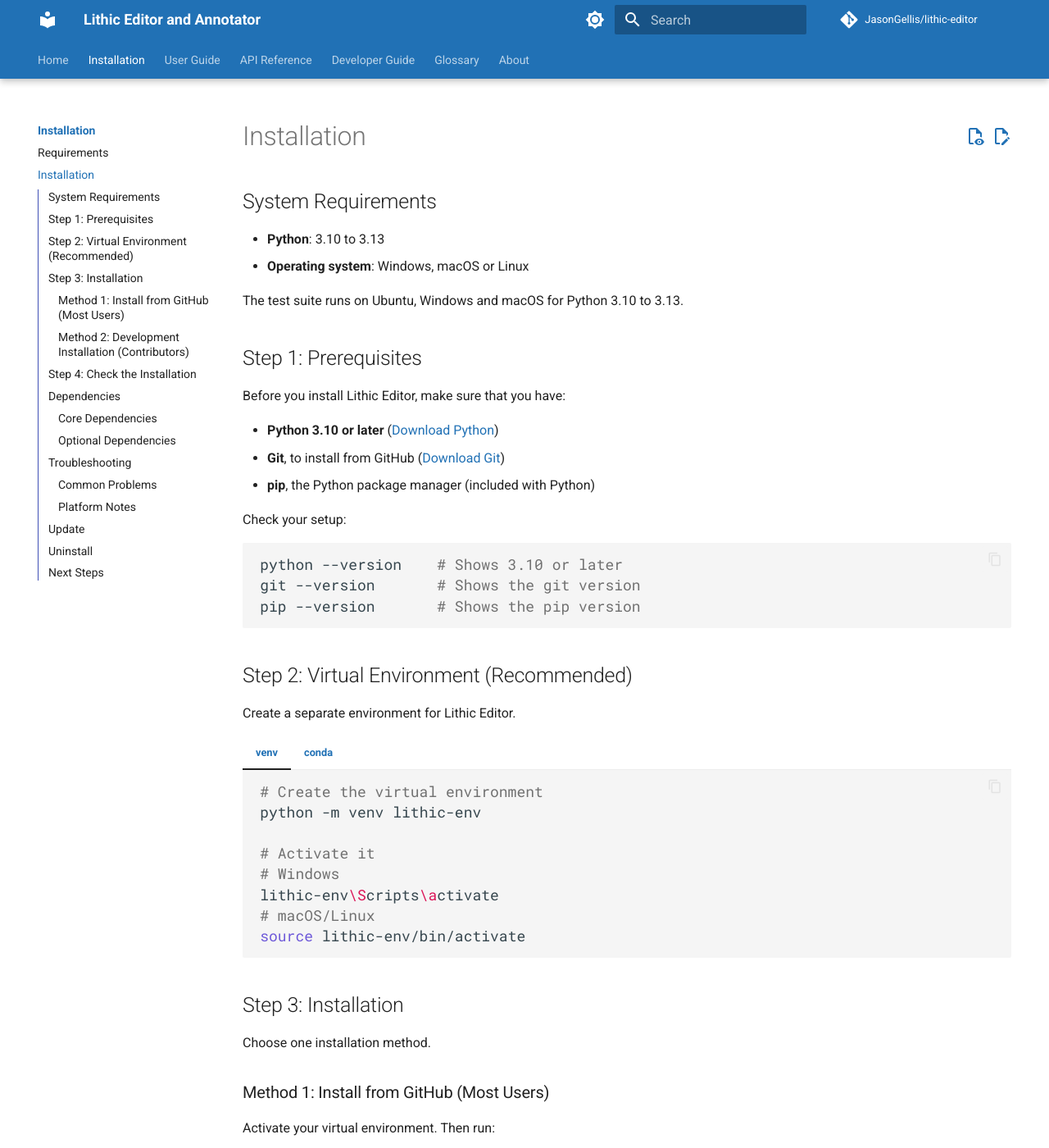
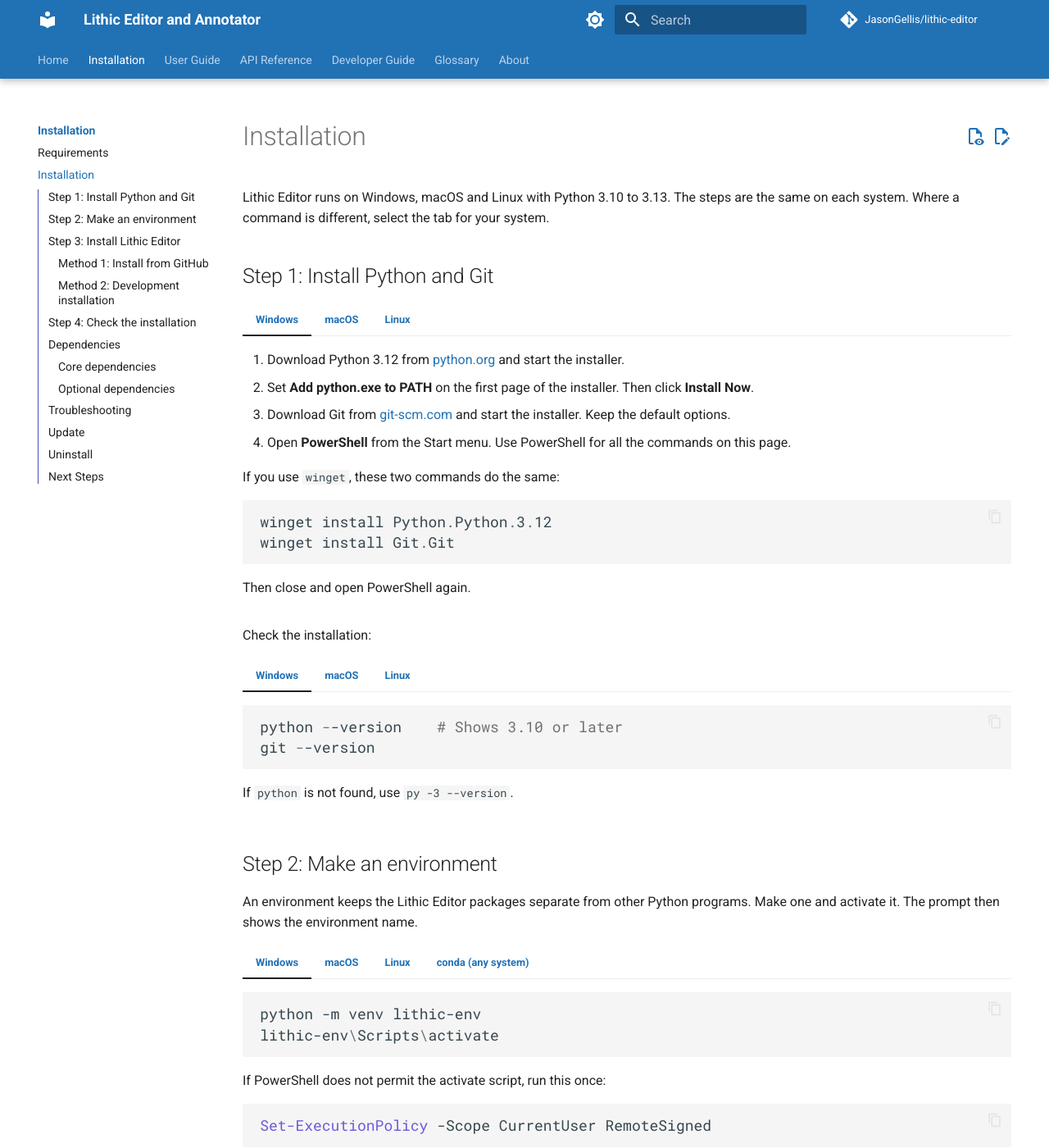
Before and after one commit to JasonGellis/lithic-editor, an MkDocs documentation site: the page built from docs/getting-started/installation.md, in a window 1280 px wide and 1400 px high. Shown: the whole window at 82% size. Built offline with MkDocs 1.6.1 and Material for MkDocs 9.7.7, drawn with Linux system fonts in a browser that asks for light colours; comment, search, counter and statistics services are not loaded; the version menu is left out; some of the changed text lies outside the part shown.

Commit message:
Give the installation page steps for each operating system
Add how to install Python and Git, which terminal to use, and how to
make and activate an environment on Windows, macOS and Linux, with a tab
for each system where the commands differ. Add the Qt system libraries
for Linux, the PowerShell execution policy note, and a troubleshooting
entry for a command that is not found. Point the operating-system
section of the requirements page to it instead of listing systems with
no steps.

````diff
--- a/docs/getting-started/installation.md
+++ b/docs/getting-started/installation.md
@@ -1,111 +1,153 @@
 # Installation
 
-## System Requirements
+Lithic Editor runs on Windows, macOS and Linux with Python 3.10 to 3.13. The steps are the same on each system. Where a command is different, select the tab for your system.
 
-- **Python**: 3.10 to 3.13
-- **Operating system**: Windows, macOS or Linux
+## Step 1: Install Python and Git
 
-The test suite runs on Ubuntu, Windows and macOS for Python 3.10 to 3.13.
+=== "Windows"
+    1. Download Python 3.12 from [python.org](https://www.python.org/downloads/windows/) and start the installer.
+    2. Set **Add python.exe to PATH** on the first page of the installer. Then click **Install Now**.
+    3. Download Git from [git-scm.com](https://git-scm.com/download/win) and start the installer. Keep the default options.
+    4. Open **PowerShell** from the Start menu. Use PowerShell for all the commands on this page.
 
-## Step 1: Prerequisites
+    If you use `winget`, these two commands do the same:
+    ```powershell
+    winget install Python.Python.3.12
+    winget install Git.Git
+    ```
+    Then close and open PowerShell again.
 
-Before you install Lithic Editor, make sure that you have:
+=== "macOS"
+    1. Open **Terminal** from Applications > Utilities. Use Terminal for all the commands on this page.
+    2. Install the command line tools. This installs Git:
+       ```bash
+       xcode-select --install
+       ```
+    3. Install Python 3.12. With [Homebrew](https://brew.sh):
+       ```bash
+       brew install python@3.12
+       ```
+       Or download the installer from [python.org](https://www.python.org/downloads/macos/) and start it.
 
-- **Python 3.10 or later** ([Download Python](https://www.python.org/downloads/))
-- **Git**, to install from GitHub ([Download Git](https://git-scm.com/downloads))
-- **pip**, the Python package manager (included with Python)
+=== "Linux"
+    Open a terminal. Use it for all the commands on this page. Install Python, pip, venv and Git with your package manager:
 
-Check your setup:
+    ```bash
+    # Ubuntu / Debian
+    sudo apt-get update
+    sudo apt-get install python3 python3-pip python3-venv git
 
-```bash
-python --version    # Shows 3.10 or later
-git --version       # Shows the git version
-pip --version       # Shows the pip version
-```
+    # Fedora
+    sudo dnf install python3 python3-pip git
 
-## Step 2: Virtual Environment (Recommended)
+    # Arch
+    sudo pacman -S python python-pip git
+    ```
 
-Create a separate environment for Lithic Editor.
+    The GUI needs the Qt system libraries:
+    ```bash
+    # Ubuntu / Debian
+    sudo apt-get install libxcb-xinerama0 libxcb-cursor0 libgl1 libegl1
+    ```
 
-=== "venv"
+Check the installation:
+
+=== "Windows"
+    ```powershell
+    python --version    # Shows 3.10 or later
+    git --version
+    ```
+    If `python` is not found, use `py -3 --version`.
+
+=== "macOS"
     ```bash
-    # Create the virtual environment
+    python3 --version   # Shows 3.10 or later
+    git --version
+    ```
+
+=== "Linux"
+    ```bash
+    python3 --version   # Shows 3.10 or later
+    git --version
+    ```
+
+## Step 2: Make an environment
+
+An environment keeps the Lithic Editor packages separate from other Python programs. Make one and activate it. The prompt then shows the environment name.
+
+=== "Windows"
+    ```powershell
     python -m venv lithic-env
+    lithic-env\Scripts\activate
+    ```
+    If PowerShell does not permit the activate script, run this once:
+    ```powershell
+    Set-ExecutionPolicy -Scope CurrentUser RemoteSigned
+    ```
 
-    # Activate it
-    # Windows
-    lithic-env\Scripts\activate
-    # macOS/Linux
+=== "macOS"
+    ```bash
+    python3 -m venv lithic-env
     source lithic-env/bin/activate
     ```
 
-=== "conda"
+=== "Linux"
     ```bash
-    # Create the conda environment
+    python3 -m venv lithic-env
+    source lithic-env/bin/activate
+    ```
+
+=== "conda (any system)"
+    ```bash
     conda create -n lithic python=3.12
     conda activate lithic
     ```
 
-## Step 3: Installation
+Activate the environment each time you open a new terminal before you use Lithic Editor.
 
-Choose one installation method.
+## Step 3: Install Lithic Editor
 
-### Method 1: Install from GitHub (Most Users)
+With the environment active, select one method.
 
-Activate your virtual environment. Then run:
+### Method 1: Install from GitHub
+
+For most users.
 
 ```bash
-# Install from GitHub
 pip install git+https://github.com/JasonGellis/lithic-editor.git
 ```
 
 To install a tagged release, add `@<tag>` to the end of the URL.
 
-### Method 2: Development Installation (Contributors)
+### Method 2: Development installation
 
-Use this method if you want to change the code.
+For users who change the code.
 
 ```bash
-# Clone the repository
 git clone https://github.com/JasonGellis/lithic-editor.git
 cd lithic-editor
 
-# Editable install
-pip install -e .
-
-# Editable install with the test tools
-pip install -e ".[test]"
-
-# Editable install with the test tools and ruff
-pip install -e ".[dev]"
-
-# Editable install with the documentation tools
-pip install -e ".[docs]"
-
-# Editable install with all tools
-pip install -e ".[dev,docs]"
+pip install -e .              # the package
+pip install -e ".[dev]"       # the package, the tests and ruff
+pip install -e ".[docs]"      # the package and the documentation tools
+pip install -e ".[dev,docs]"  # all tools
 ```
 
-## Step 4: Check the Installation
+pip installs all dependencies with the package. This includes `opencv-contrib-python`, which the neural upscaling models need.
 
-Run these commands:
+## Step 4: Check the installation
 
 ```bash
-# Show the version
-lithic-editor --version
+lithic-editor --version   # Shows the version
+lithic-editor --help      # Shows the commands
+lithic-editor gui         # Starts the GUI
+```
 
-# Show the help
-lithic-editor --help
-
-# Start the GUI (opens a window)
-lithic-editor --gui
-```
+On macOS, the first start of the GUI can open a Security & Privacy dialog. Give the permission.
 
 ## Dependencies
 
-### Core Dependencies
-
-pip installs all core dependencies with the package.
+### Core dependencies
 
 | Package | Purpose |
 |---------|---------|
@@ -116,11 +158,12 @@
 | scikit-image | Thresholding and skeletonization |
 | networkx | Graph analysis |
 | scipy | Scientific computing |
+| PyYAML | The configuration file |
 
 !!! note "opencv-contrib-python"
     The neural upscaling models need the `contrib` build of OpenCV. The plain `opencv-python` package does not include them.
 
-### Optional Dependencies
+### Optional dependencies
 
 | Group | Purpose | Packages |
 |-------|---------|----------|
@@ -128,87 +171,59 @@
 | `dev` | Run the tests and the linter | `test` packages and ruff |
 | `docs` | Build the documentation | mkdocs, mkdocs-material, mkdocs-material-extensions, pymdown-extensions |
 
-If the automatic installation fails, install the core dependencies by hand:
-
-```bash
-# Core dependencies
-pip install numpy opencv-contrib-python Pillow PyQt5 scikit-image networkx scipy
-```
-
 You do not need the `docs` packages to read the documentation. Run `lithic-editor docs` to open the online documentation.
 
 ## Troubleshooting
 
-### Common Problems
+??? failure "'lithic-editor' is not recognized / command not found"
+    The environment is not active, or the install went into another environment.
+    Activate the environment (Step 2) and run `pip install` again. Or start the program with `python -m lithic_editor`.
 
 ??? failure "ImportError: No module named 'PyQt5'"
-    **Solution**: Install PyQt5 by hand.
+    Install PyQt5 by hand:
     ```bash
     pip install PyQt5
     ```
 
-??? failure "OpenCV import error"
-    **Solution**: Remove all OpenCV packages. Then install `opencv-contrib-python`.
+??? failure "OpenCV import error, or no neural upscaling"
+    Remove all OpenCV packages. Then install `opencv-contrib-python`:
     ```bash
     pip uninstall opencv-python opencv-python-headless opencv-contrib-python
     pip install opencv-contrib-python
     ```
 
 ??? failure "The GUI does not start on Linux"
-    **Solution**: Install the system packages for Qt.
+    Install the Qt system libraries:
     ```bash
-    # Ubuntu/Debian
-    sudo apt-get install python3-pyqt5 libxcb-xinerama0
+    # Ubuntu / Debian
+    sudo apt-get install libxcb-xinerama0 libxcb-cursor0 libgl1 libegl1
 
     # Fedora
     sudo dnf install python3-qt5
     ```
 
 ??? failure "Permission denied"
-    **Solution**: Install in your user directory.
+    Install in your user directory:
     ```bash
     pip install --user git+https://github.com/JasonGellis/lithic-editor.git
     ```
 
-### Platform Notes
-
-=== "Windows"
-    Some systems need the Visual C++ redistributable:
-    - [Download from Microsoft](https://aka.ms/vs/17/release/vc_redist.x64.exe)
-
-=== "macOS"
-    The first time you start the GUI, macOS can ask for permission in Security & Privacy. Give the permission.
-
-=== "Linux"
-    Some distributions need more packages:
-    ```bash
-    # Ubuntu/Debian
-    sudo apt-get install python3-dev python3-pip python3-venv
-
-    # Fedora
-    sudo dnf install python3-devel
-
-    # Arch
-    sudo pacman -S python python-pip
-    ```
+??? failure "Windows: a DLL error when the GUI starts"
+    Install the [Visual C++ redistributable](https://aka.ms/vs/17/release/vc_redist.x64.exe) from Microsoft.
 
 ## Update
 
-To update to the latest version:
-
 ```bash
-# Update from GitHub
+# Installed from GitHub
 pip install --upgrade git+https://github.com/JasonGellis/lithic-editor.git
 
-# Update a development installation
+# Development installation
 cd lithic-editor
 git pull
 pip install -e . --upgrade
 ```
 
 ## Uninstall
-
-To remove Lithic Editor:
 
 ```bash
 pip uninstall lithic-editor
````
Also changed, not shown: docs/getting-started/requirements.md (+1 -10 lines).
